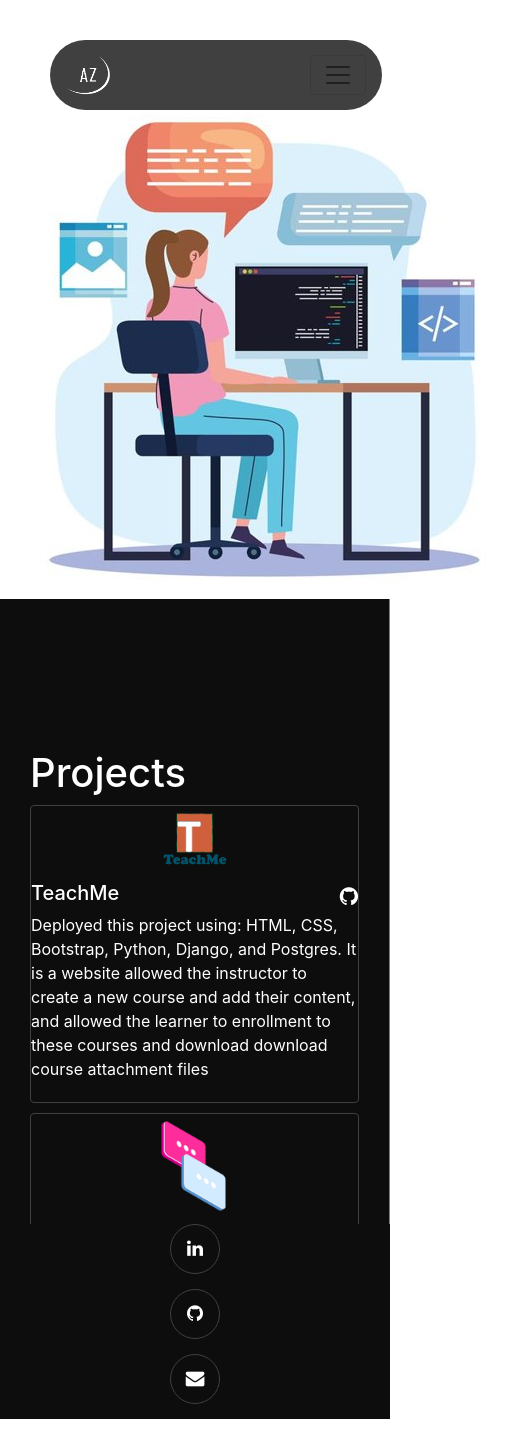
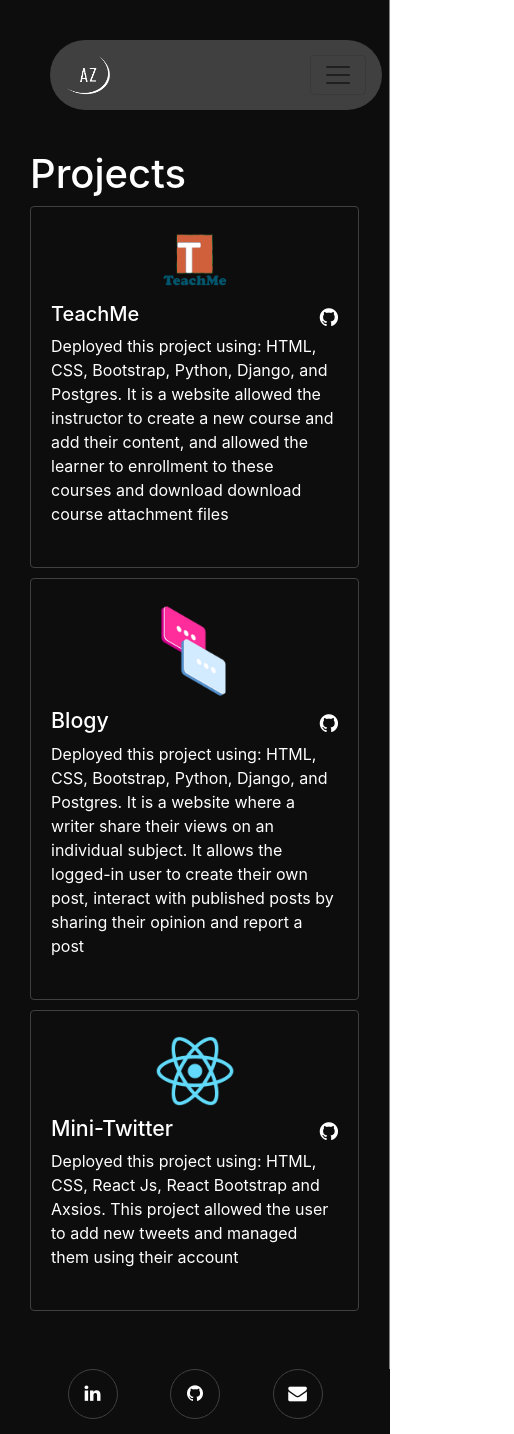
Before and after one commit to ashwagzabani/Portfolio, a React (Create React App) app in the folder portfolio/: page /Projects in a window 390 px wide. Shown: the whole page, 514 px wide, since content can reach past the window. Built offline with nearby package versions, Linux system fonts and the light colour scheme; a web font is replaced by a local one.

Commit message:
add some responsive style

```diff
--- a/portfolio/src/components/About_me.js
+++ b/portfolio/src/components/About_me.js
@@ -14,7 +14,7 @@ class About_me extends Component {
                 <div className="row">
                     <div className="col-md-6">
                         <h6>Age: <span>26</span></h6>
-                        <h6>Start work: <span>immediatly</span></h6>
+                        <h6>Start work: <span>immediately</span></h6>
                     </div>
                     <div className="col-md-6">
                         <h6>Location: <span>Jeddah</span></h6>
--- a/portfolio/src/style/App.css
+++ b/portfolio/src/style/App.css
@@ -17,7 +17,6 @@
 .navbar-light .navbar-nav .nav-link {
   color: #ffffff !important;
 }
-
 
 .resume-btn{
   text-decoration: none;
@@ -68,3 +67,18 @@
   background-color: #404040;
   cursor: pointer;
 }
+
+
+@media screen and (max-width: 768px) {
+  .left-side{
+    display: none;
+  }
+  .right-side{
+    flex-direction: row;
+    justify-content: space-evenly;
+  }
+  .resume-btn{
+  margin: 0;
+  display: block;
+  }
+}
--- a/portfolio/src/style/Home.css
+++ b/portfolio/src/style/Home.css
@@ -17,12 +17,11 @@
     position: absolute;
     padding: 65px 40px;
     border-radius: 9.5em;
-    display: flex;
     flex-direction: column;
     justify-content: center;
     align-items: center;
     top: 150px;
-    left: 450px;
+    left: 0px;
     text-align: left;
     font-family: 'Hammersmith One', sans-serif;
   }
--- a/portfolio/src/style/Projects.css
+++ b/portfolio/src/style/Projects.css
@@ -40,3 +40,16 @@ a{
 .project-details a:hover{
     color: blue;
 }
+
+@media screen and (max-width: 768px) {
+    .overflow-auto{
+        overflow: hidden !important;
+
+    }
+    .projects{
+        height: auto;
+    }
+    .card{
+        padding: 20px;
+    }
+  }
```
